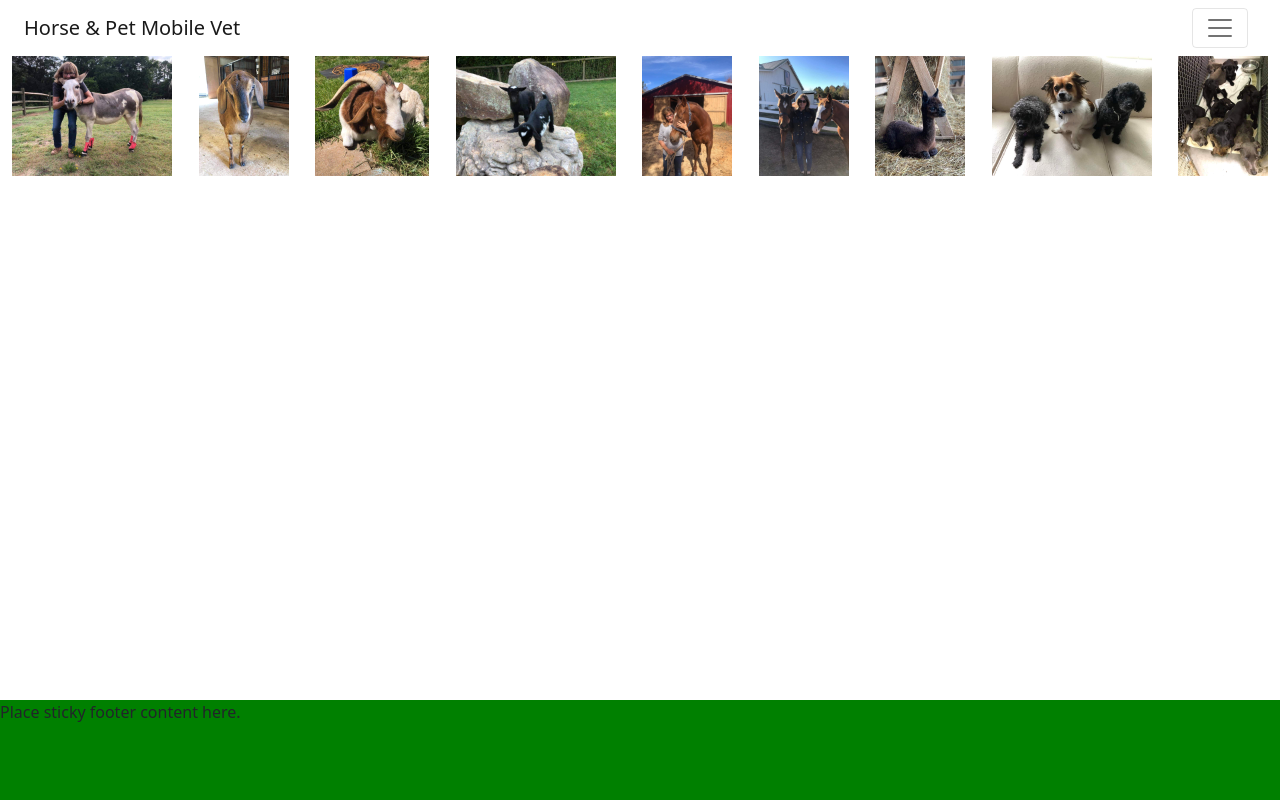
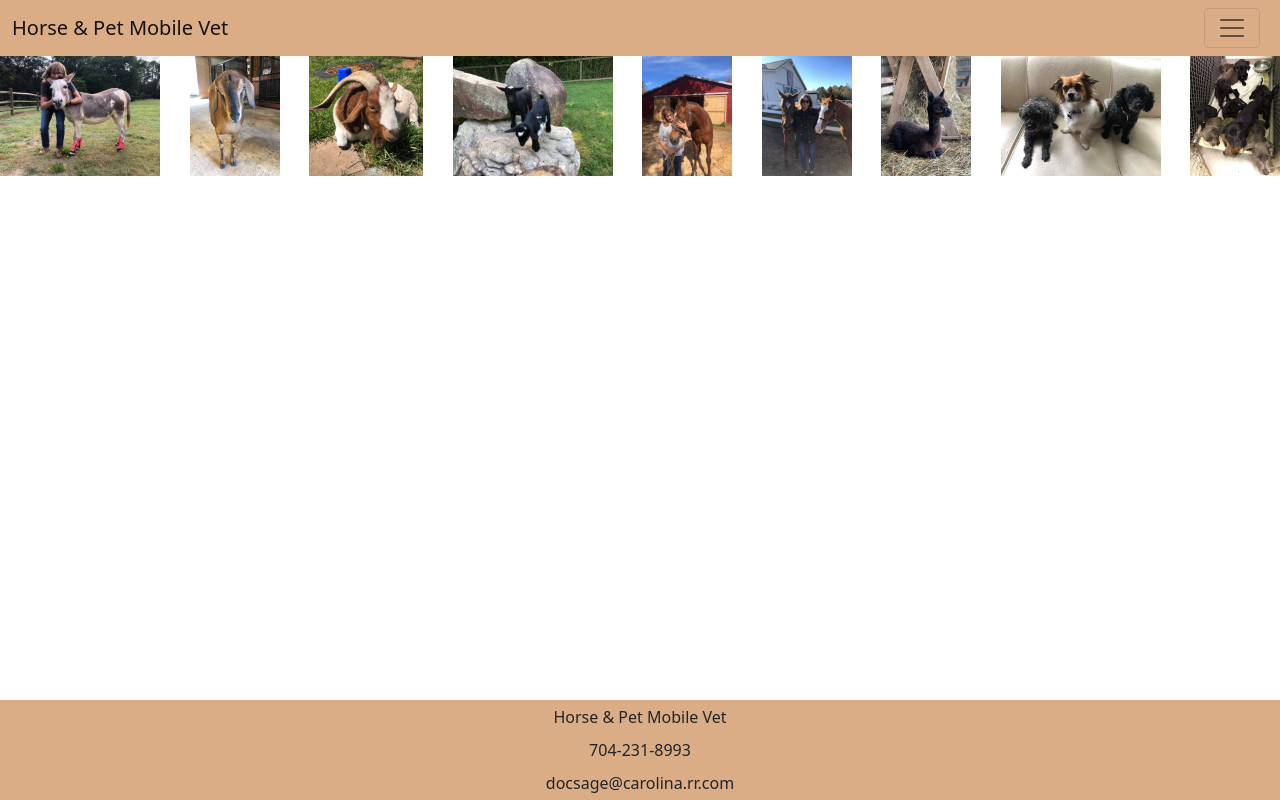
Before and after one commit to benclark1110/horse-and-pet-mobile-vet, a React (Create React App) app: page /clients-page in a window 1280 px wide. Built offline with nearby package versions, Linux system fonts and the light colour scheme.

Commit message:
footer updates

```diff
--- a/src/components/molecules/app-footer/app-footer.tsx
+++ b/src/components/molecules/app-footer/app-footer.tsx
@@ -3,7 +3,9 @@ import React from 'react';
 const Footer: React.FC = () => {
   return (
     <footer className="footer">
-        <span>Place sticky footer content here.</span>
+        <span className="item">Horse & Pet Mobile Vet</span>
+        <span className="item">704-231-8993</span>
+        <span className="item">docsage@carolina.rr.com</span>
     </footer>
   );
 }
--- a/src/index.css
+++ b/src/index.css
@@ -11,7 +11,12 @@ html, body {
   justify-content: space-between;
   min-height: 100vh;
   margin-bottom: -100px;
-  padding-bottom: 100px;
+  padding: 0 0 100px 0;
+}
+
+.navbar {
+  text-align: right;
+  background-color: #DAAD86;
 }
 
 .clients-main {
@@ -37,16 +42,21 @@ html, body {
   background-color: #8D8741;
 }
 
-.red {
-  background-color: #DAAD86;
-}
-
 .image {
   height: 120px;
   width: auto;
 }
 
 .footer {
-  background-color: green;
+  background-color: #DAAD86;
   height: 100px;
+  display:flex;
+  flex-direction: column;
+  align-items: center;
 }
+
+.item {
+  flex-grow: 1;
+  display:flex;
+  align-items:center;
+}
--- a/src/pages/home-page.tsx
+++ b/src/pages/home-page.tsx
@@ -5,16 +5,19 @@ export const HomePage: React.FC = () => {
     return (
     <div>
       <Row className="tan">
+        {/* TO DO:  Name/Picture  */}
         <Col>
           Test 1
         </Col>
       </Row>
       <Row className="green">
+        {/* TO DO:  Services  */}
       <Col>
           Test 2
         </Col>
       </Row>
-      <Row className="red">
+      <Row className="tan">
+        {/* TO DO:  Contact/Appt info  */}
         <Col>
           Test 3
         </Col>
```
